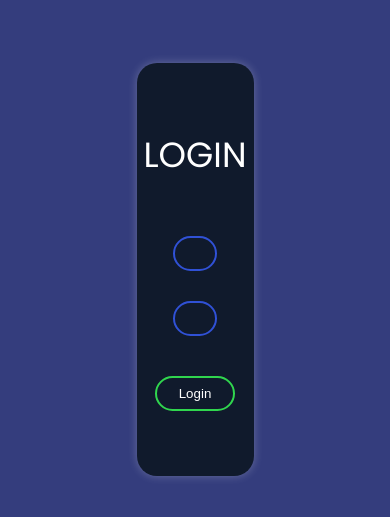
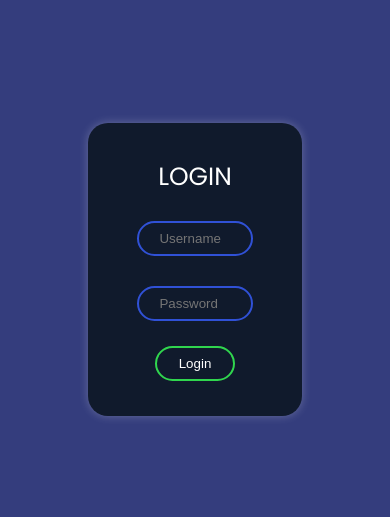
Before and after one commit to sahbajalili/login-form, a plain HTML site: page index.html in a window 390 px wide. Shown: the part 153-670 px from the top of the page. Drawn offline with Linux system fonts and the light colour scheme.

Commit message:
Update style.css

```diff
--- a/style.css
+++ b/style.css
@@ -93,3 +93,44 @@ input {
 .button:hover {
     background-color:  rgb(48, 214, 78);
 }
+
+@media screen and (max-width:835px) {
+    .container {
+        width: 40%;
+    }
+
+    form {
+        padding: 45px 25px;
+    }
+
+    h1 {
+        font-size: 30px;
+        margin-bottom: 0px;
+    }
+
+    #username:focus {
+        width: 90%;
+        border-color: rgb(48, 214, 78) ;
+    }
+
+    #password:focus {
+        width: 90%;
+        border-color: rgb(48, 214, 78) ;
+    }
+}
+
+@media screen and (max-width:515px) {
+    .container {
+        width: 55%;
+    }
+
+    form {
+        padding: 35px 25px;
+        gap: 25px;
+    }
+
+    h1 {
+        font-size: 25px;
+        margin-bottom: 0px;
+    }
+}
```
